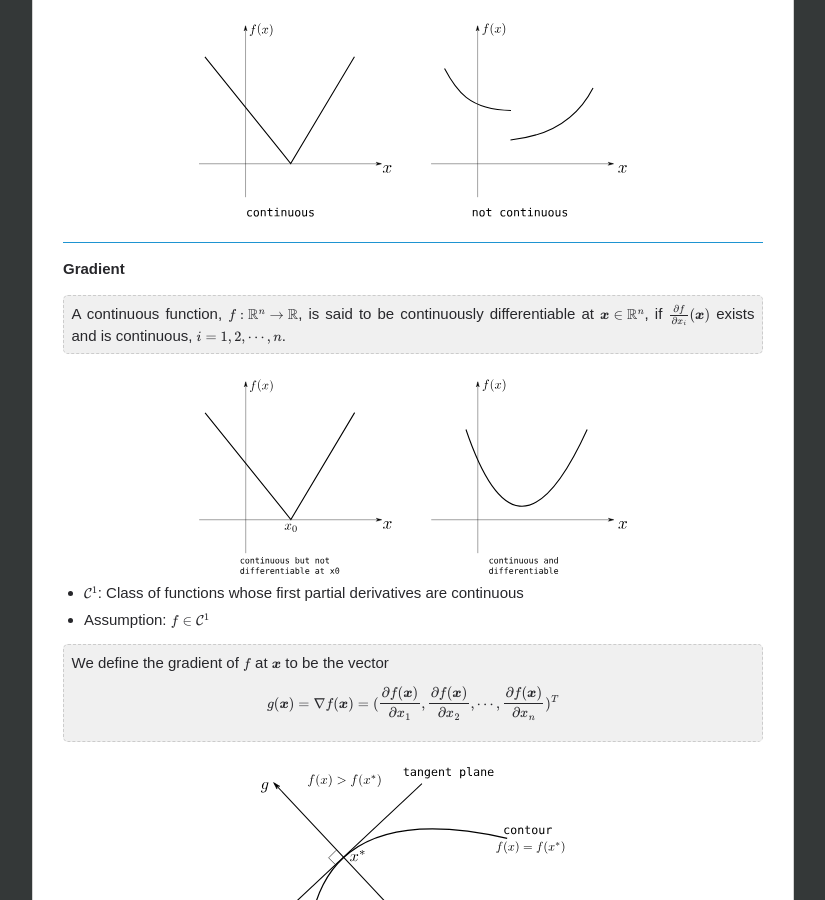
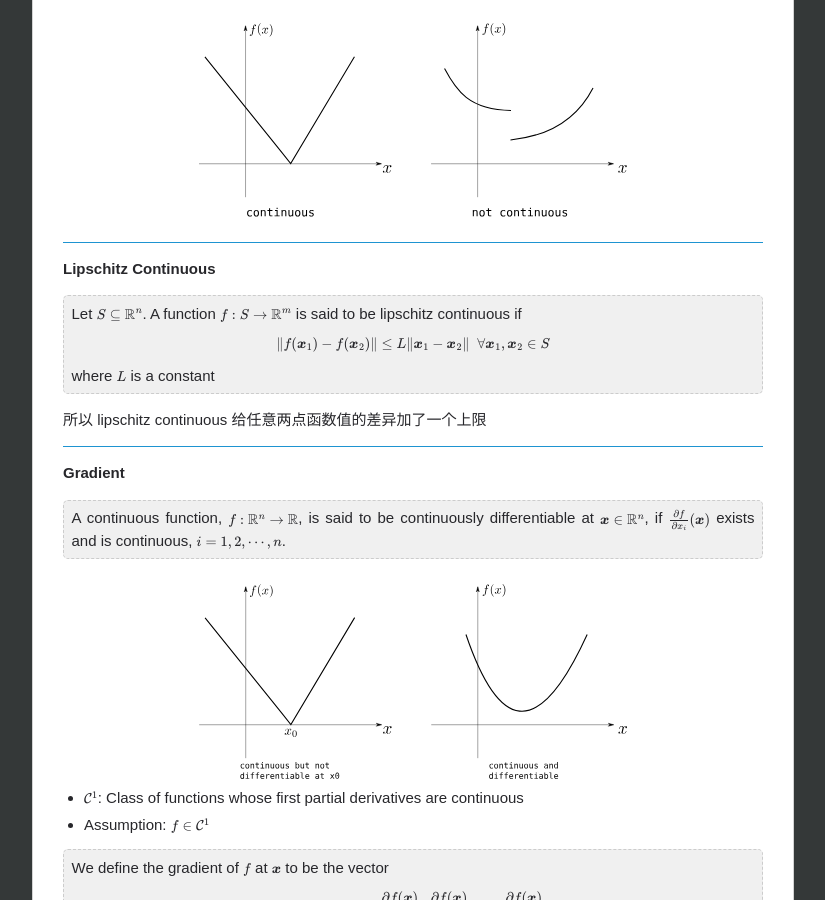
Before and after one commit to chenrushan/chenrushan.github.io, a Jekyll site: the page built from _posts/2014-03-21-NP-02-mathback.markdown, in a window 1280 px wide and 900 px high, scrolled down 10897 px. Shown: the whole window, without its empty margins (227-1052 px from the left). Built offline with Jekyll 4.4.1, drawn with Linux system fonts in a browser that asks for light colours; Markdown is read by kramdown in place of the engine named in the settings; formulas are drawn with MathJax 3.

Commit message:
[np02]: update

```diff
--- a/_posts/2014-03-21-NP-02-mathback.markdown
+++ b/_posts/2014-03-21-NP-02-mathback.markdown
@@ -590,6 +590,20 @@ Example:
 
 -----------------------
 
+**Lipschitz Continuous**
+
+<blockquote>
+Let $S \subseteq \mathbb{R}^n$. A function $f: S \rightarrow \mathbb{R}^m$ is said to be lipschitz continuous if
+
+$$ \Vert f(\boldsymbol{x}_1) - f(\boldsymbol{x}_2) \Vert \leq L \Vert \boldsymbol{x}_1 - \boldsymbol{x}_2 \Vert \;\; \forall \boldsymbol{x}_1, \boldsymbol{x}_2 \in S$$
+
+where $L$ is a constant
+</blockquote>
+
+所以 lipschitz continuous 给任意两点函数值的差异加了一个上限
+
+-----------------------
+
 **Gradient**
 
 <blockquote>
```
